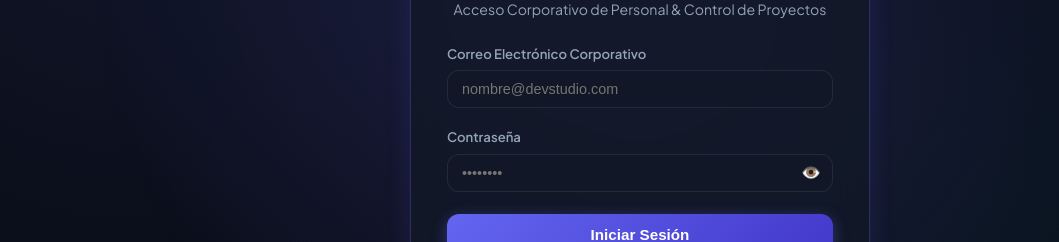
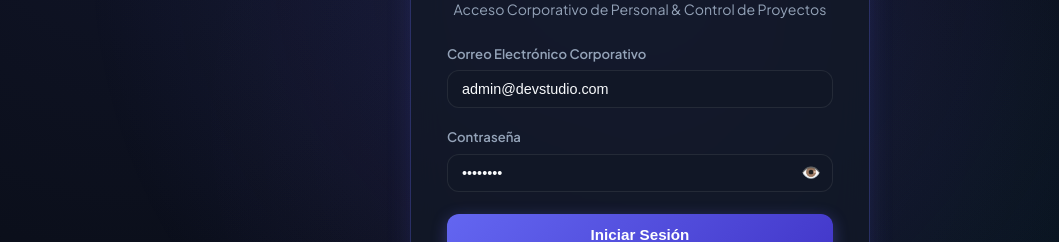
Before and after one commit to Heathx01/Registro-de-Personal, a React app in the folder frontend/: page / in a window 1280 px wide. Shown: the part 280-522 px from the top of the page, without its empty margins (0-1059 px from the left). Built offline with nearby package versions, Linux system fonts and the light colour scheme; no server answers; the HTML template or start-up script is replaced by a standard one.

Commit message:
chore: precarga credenciales de desarrollo

```diff
--- a/frontend/src/components/LoginView.jsx
+++ b/frontend/src/components/LoginView.jsx
@@ -2,15 +2,20 @@ import React, { useState } from 'react';
 import { login, resetPassword, sendPasswordResetCode, emergencyUnlock } from '../services/api';
 
 export default function LoginView({ onLoginSuccess }) {
+  // En desarrollo local se precargan las credenciales del administrador creado
+  // por el seeder de Laravel. En producción los campos permanecen vacíos.
+  const defaultAdminEmail = import.meta.env.DEV ? 'admin@devstudio.com' : '';
+  const defaultAdminPassword = import.meta.env.DEV ? 'admin123' : '';
+
   // Modo de la pantalla: 'login' o 'reset'
   const [isResetMode, setIsResetMode] = useState(false);
 
   // Campos de Login
-  const [loginEmail, setLoginEmail] = useState('');
-  const [loginPassword, setLoginPassword] = useState('');
+  const [loginEmail, setLoginEmail] = useState(defaultAdminEmail);
+  const [loginPassword, setLoginPassword] = useState(defaultAdminPassword);
 
   // Campos para Cambio / Reestablecimiento de Contraseña
-  const [resetEmail, setResetEmail] = useState('');
+  const [resetEmail, setResetEmail] = useState(defaultAdminEmail);
   const [newPassword, setNewPassword] = useState('');
   const [confirmPassword, setConfirmPassword] = useState('');
   const [verificationCode, setVerificationCode] = useState('');
```
